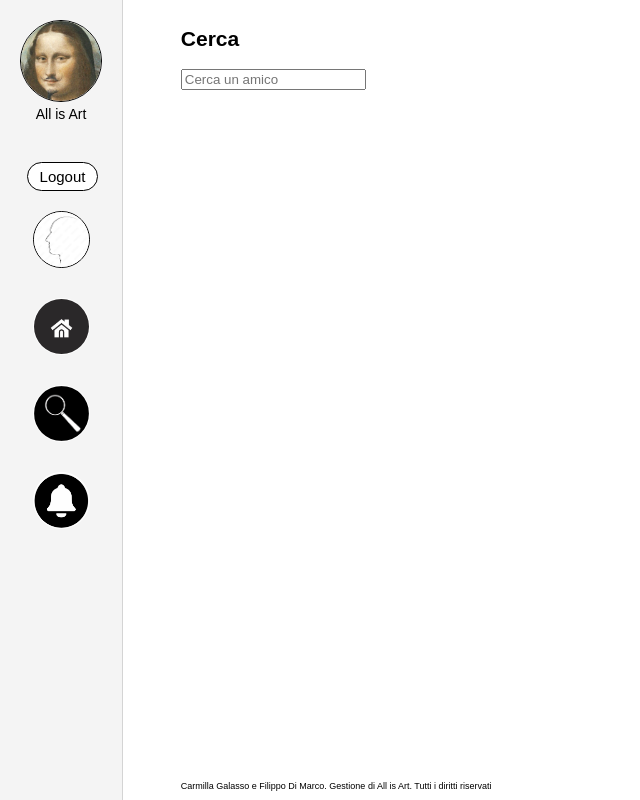
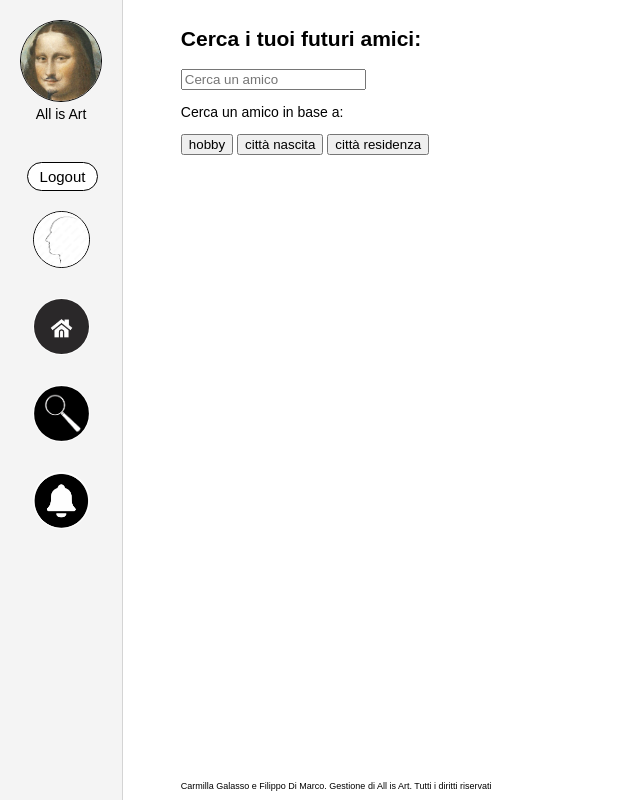
Before and after one commit to daemah/MF_Galasso_DiMarco, a PHP site: page /frontend/search.php in a window 1280 px wide. Shown: the whole page, without its empty margins (0-640 px from the left). Run offline with PHP 8.4, Linux system fonts and the light colour scheme; the visitor is signed in with stand-in values (Sample User, id 1); data that the repository does not hold is empty.

Commit message:
Modifica bottoni e js

```diff
--- a/frontend/search.php
+++ b/frontend/search.php
@@ -54,10 +54,18 @@ if(isset($_SESSION['email'])){
                     }
 
                     }?>
-            <h2> Cerca </h2>
+            <h2> Cerca i tuoi futuri amici: </h2>
             <div>
                 <form class="modulo-ricerca">
                     <input id="search" type="text" placeholder="Cerca un amico" onkeyup="search_profile()" required>
+                </form>
+            </div>
+            <div>
+                <form class="modulo-ricerca">
+                    <p> Cerca un amico in base a: </p>
+                    <button type="button"> hobby </button>
+                    <button type="button"> città nascita </button>
+                    <button type="button" > città residenza </button>
                 </form>
             </div>
             <link href="../styles/request.css" rel="stylesheet">
```
Also changed, not shown: js/myscript.js (+42 -2 lines).
